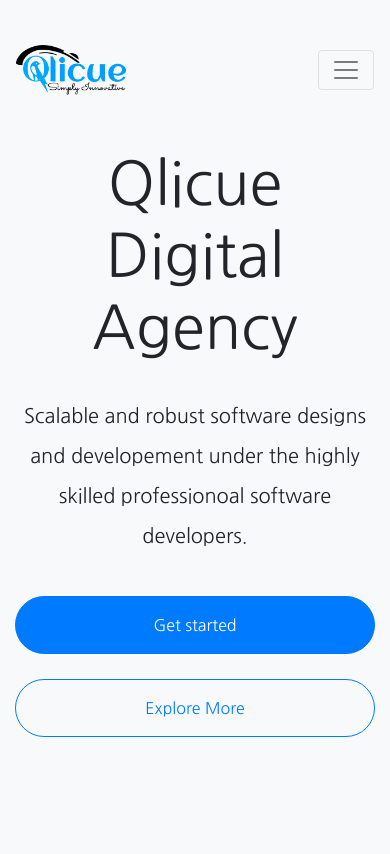
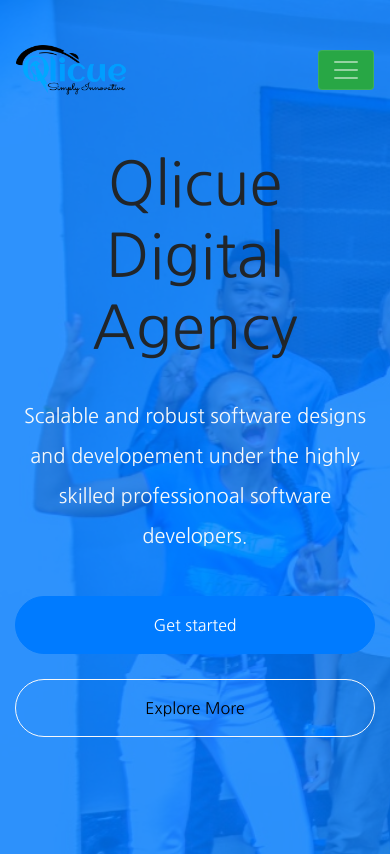
Before and after one commit to qlicue-digital-agency-ltd/qlicue-website, a plain HTML site: page index.html in a window 390 px wide. Shown: the top 854 px of the page. Drawn offline with nearby package versions, Linux system fonts and the light colour scheme.

Commit message:
Changed the banner's background

```diff
--- a/assets/css/index.css
+++ b/assets/css/index.css
@@ -31,7 +31,8 @@ ul li {
     font-family: 'Dosis', sans-serif;
     font-size: 19px;
     transition: all 0.5s;
-    background: #f8f9fa!important;
+    font-weight: bold;
+    /* background: #f8f9fa!important; */
 }
 
 @media (max-width: 576px) {
@@ -47,10 +48,10 @@ ul li {
     }
 
     ul li {
-        border-bottom: 2px solid #000000;
+        border-bottom: 2px solid #343;
         display: flex;
         justify-content: flex-start;
-        background: #f8f9fa!important;
+        background: #006bff!important;
         transition: all 1s;
     }
 
@@ -69,18 +70,32 @@ ul li {
 # Hero Section
 ----------------------------------------------------*/
 #hero {
+    /* background-image: linear-gradient(to top, rgba(30, 144, 255, 0.0), rgba(1, 6, 15, 0.164)); */
+    /* background: #f8f9fa!important; */
+    background: url('../img/workers.jpeg');
+    background-attachment: fixed;
+    background-repeat: no-repeat;
+    background-size: cover;
     height: 750px;
-    /* background-image: linear-gradient(to top, rgba(30, 144, 255, 0.0), rgba(1, 6, 15, 0.164)); */
-    background: #f8f9fa!important;
+}
+
+#hero #contents {
+    background: rgba(0, 123, 255, 0.8);
+    height: 750px;
 }
 
 #hero-content-1, #hero-content-2 {
     padding-top: 140px;
-    transition: all 1s;
 }
 
-/* #hero h1 {
-    opacity: 0.9;
+/* #hero, nav, ul li {
+    animation: smoothy 1s infinite;
+}
+
+@keyframes smoothy {
+    from {background: #000000;}
+
+    to {background: #007bff;}
 } */
 
 #hero p {
@@ -94,22 +109,31 @@ ul li {
 
 #hero a#get-started:hover {
     background: transparent;
-    color: #007bff;
+    color: #000;
     transition: all 0.5s;
+    border: #f8f9fa 1px solid;
 }
 
 #hero a#explore {
     margin-left: 15px;
     border-radius: 50px;
     transition: all 0.5s;
+    color: #000;
+    border: #f8f9fa 1px solid;
 }
 
 #hero a#explore:hover {
     transition: all 0.5s;
+    color: #f8f9fa;
+    border: #007bff 1px solid;
 }
 
 @media (max-width: 1300px) {
     #hero {
+        height: 750px;
+    }
+
+    #hero #contents {
         height: 750px;
     }
 }
@@ -118,10 +142,18 @@ ul li {
     #hero {
         height: 600px;
     }
+
+    #hero #contents {
+        height: 600px;
+    }
 }
 
 @media (max-width: 768px) {
     #hero {
+        height: 580px;
+    }
+
+    #hero #contents {
         height: 580px;
     }
 }
@@ -131,10 +163,18 @@ ul li {
     #hero {
         height: 720px;
     }
+
+    #hero #contents {
+        height: 720px;
+    }
 }
 
 @media (max-width: 762px) {
     #hero {
+        height: 700px;
+    }
+
+    #hero #contents {
         height: 700px;
     }
 }
@@ -143,11 +183,19 @@ ul li {
     #hero {
         height: 700px;
     }
+
+    #hero #contents {
+        height: 700px;
+    }
 }
 
 @media (max-width: 576px) {
 
     #hero {
+        height: 750px;
+    }
+
+    #hero #contents {
         height: 750px;
     }
 
@@ -178,10 +226,18 @@ ul li {
     #hero {
         height: 760px;
     }
+
+    #hero #contents {
+        height: 760px;
+    }
 }
 
 @media (max-width: 411px) {
     #hero {
+        height: 800px;
+    }
+
+    #hero #contents {
         height: 800px;
     }
 }
@@ -190,10 +246,18 @@ ul li {
     #hero {
         height: 800px;
     }
+
+    #hero #contents {
+        height: 800px;
+    }
 }
 
 @media (max-width: 399px) {
     #hero {
+        height: 890px;
+    }
+
+    #hero #contents {
         height: 890px;
     }
 }
@@ -202,20 +266,26 @@ ul li {
     #hero {
         height: 870px;
     }
+
+    #hero #contents {
+        height: 870px;
+    }
 }
 
 @media (max-width: 320px) {
     #hero {
         height: 900px;
     }
+
+    #hero #contents {
+        height: 900px;
+    }
 }
-
-
 
 /* Image vertical move */
 #img {
-    -webkit-animation: mover 1s infinite  alternate;
-    animation: mover 1s infinite  alternate;
+    -webkit-animation: mover 1s ease-in-out 0 infinite  alternate;
+    animation: mover 1s ease-in-out 0s infinite  alternate;
 }
 
 @-webkit-keyframes mover {
@@ -276,7 +346,7 @@ ul li {
 }
 
 #indicators #blue-circle {
-    color: #007bff;
+    color: #343a40;
 }
 
 #indicators #blue-circle:hover {
@@ -285,7 +355,7 @@ ul li {
 
 #indicators #black-circle {
     margin-top: 10px;
-    color: #6c757d;
+    color: #f8f9fa;
 }
 
 #indicators #black-circle:hover {
--- a/assets/js/index.js
+++ b/assets/js/index.js
@@ -6,15 +6,15 @@ window.onscroll = function() {
 
 function scrollFunction() {
     if (document.body.scrollTop > 80 || document.documentElement.scrollTop > 80) {
-        document.getElementById('main-header').style.backgroundColor = '#d3d3d3';
-        document.getElementById('main-header').style.boxShadow = '0px 0px 5px #d3d3d3';
+        document.getElementById('main-header').style.backgroundColor = '#004bff';
+        // document.getElementById('main-header').style.boxShadow = '0px 0px 0px #007bff';
         document.getElementById('main-header').style.height = '70px';
         document.getElementById('logo').style.width = '80px';
     }
 
     else{
-        document.getElementById('main-header').style.backgroundColor = '#f8f9fa!important';
-        document.getElementById('main-header').style.boxShadow = '0px 0px 0px';
+        document.getElementById('main-header').style.backgroundColor = '';
+        // document.getElementById('main-header').style.boxShadow = '0px 0px 0px';
         document.getElementById('main-header').style.height = '140px';
         document.getElementById('logo').style.width = '110px';
     }
--- a/index.html
+++ b/index.html
@@ -22,10 +22,10 @@
 
     <!-- ===== Header =====-->
     <header id="header">
-        <nav class="navbar navbar-expand-md navbar-light bg-light fixed-top" id="main-header">
+        <nav class="navbar navbar-expand-md navbar-dark fixed-top" id="main-header">
             <div class="container">
                 <a href="#home" class="navbar-brand mr-auto"><img src="assets/icons-app/qlicue.png" width="110" alt="qlicue-logo" id="logo"></a>
-                <button class="navbar-toggler" data-toggle="collapse" data-target="#navMenuCollapse">
+                <button class="navbar-toggler bg-success" data-toggle="collapse" data-target="#navMenuCollapse">
                     <!-- <h6 class="my-2">Menu</h6> -->
                     <span class="navbar-toggler-icon"></span>
                 </button>
@@ -57,6 +57,7 @@
 
     <!-- ===== Hero Section ===== -->
     <section id="hero">
+        <div id="contents">
 
             <div class="container">
 
@@ -64,7 +65,7 @@
                     <div class="col-md-12 col-lg-6" id="hero-content-1">
                         <h1 class="display-4">Qlicue Digital Agency</h1>
                         <br>
-                    <p class="lead" id="para">
+                        <p class="lead text-light" id="para">
                             Scalable and robust software designs and developement under the highly skilled professionoal software developers.
                         </p>
                         <br>
@@ -82,6 +83,8 @@
                 <i class="fas fa-circle d-none d-lg-block" id="blue-circle"></i>
                 <i class="fas fa-circle d-none d-lg-block" id="black-circle"></i>
             </span>
+
+        </div>
 
     </section>
 
@@ -155,17 +158,17 @@
         // Changing the images and the paragraphs of hero section as you click on indicators
         // On clicking blue indicator
         $('#blue-circle').on('click', function() {
-            $(this).css('color', '#007bff');
-            $('#black-circle').css('color', '#6c757d');
+            $(this).css('color', '#343a40');
+            $('#black-circle').css('color', '#f8f9fa');
             document.getElementById('para').innerHTML = "Scalable and robust software designs and developement under the highly skilled professionoal software developers.";
             document.getElementById('img').src = "assets/icons/icon-7.svg";
         });
 
         // On clicking black indicator
-        $('#black-circle').on('click', function() {
-            $(this).css('color', '#007bff');
-            // $('#para').fadeToggle(500);
-            $('#blue-circle').css('color', '#6c757d');
+        $('#black-circle').on('click', function(e) {
+            e.preventDefault();
+            $(this).css('color', '#343a40');
+            $('#blue-circle').css('color', '#f8f9fa');
             document.getElementById('para').innerHTML = "We are software development company with highly qualified professional software developers.We are software development company.";
             document.getElementById('img').src = "assets/icons/icon-5.svg";
         });
```
Also changed, not shown: assets/img/workers.jpeg (added). Lines whose indentation alone changed are shown as unchanged.
